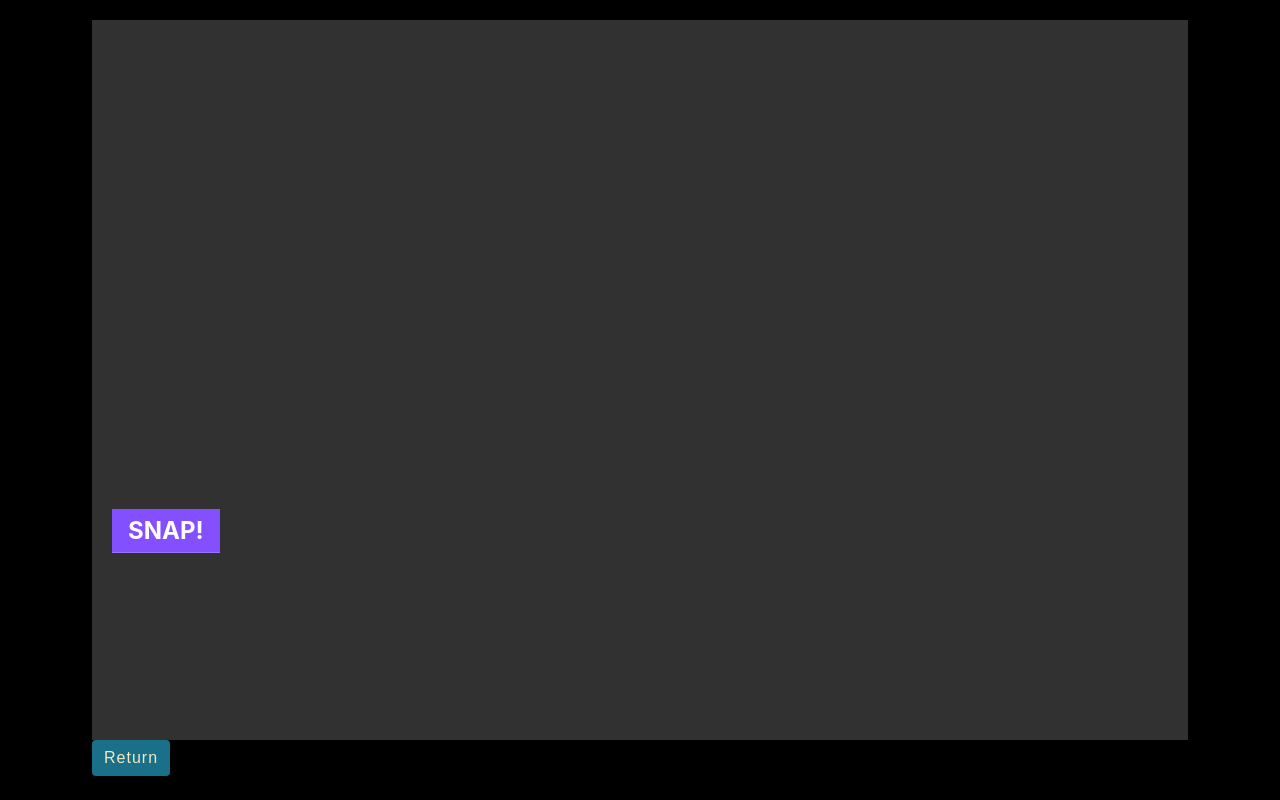
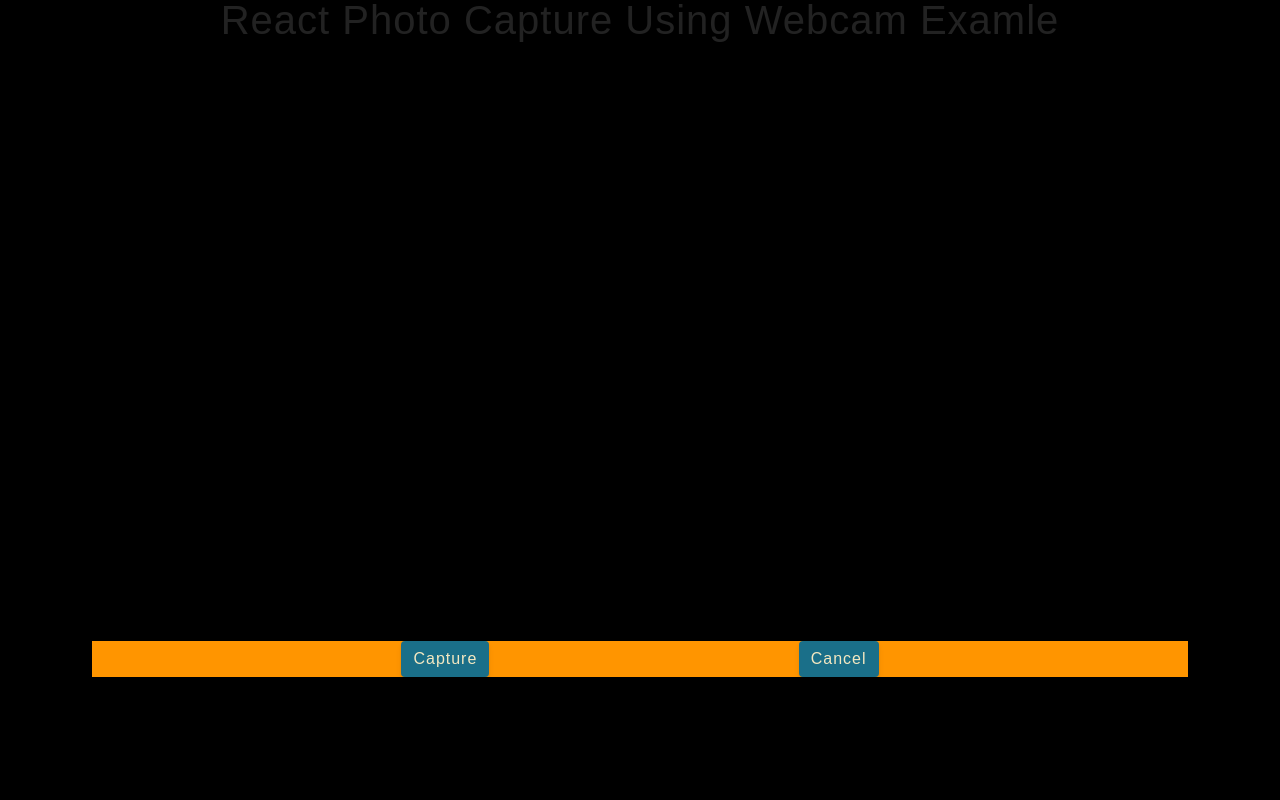
Before and after one commit to cesconettoedu/Eds_Beer_List-FrontEnd, a React (Create React App) app: page /future in a window 1280 px wide. Built offline with nearby package versions, Linux system fonts and the light colour scheme; no server answers; a web font is replaced by a local one.

Commit message:
starting add capture foto

```diff
--- a/package.json
+++ b/package.json
@@ -13,6 +13,7 @@
     "react-dom": "^18.2.0",
     "react-router-dom": "^6.8.1",
     "react-scripts": "5.0.1",
+    "react-webcam": "^7.0.1",
     "styled-components": "^5.3.6",
     "web-vitals": "^2.1.4"
   },
--- a/src/App.js
+++ b/src/App.js
@@ -1,6 +1,7 @@
 import { BrowserRouter as Router, Routes, Route } from 'react-router-dom';
 import { Enter, List, AddBeer, SingleBeer } from './pages';
-import { Future } from './components';
+import { Cam } from './components';
+
 
 function App() {
 
@@ -14,7 +15,7 @@
         <Route path='/add' element={<AddBeer addre={addre} edit={false}/>} />
         <Route path='/edit/:id' element={<AddBeer addre={addre} edit={true}/>} />
         <Route path='/:id' element={<SingleBeer addre={addre}/>} />
-        <Route path='/future' element={<Future />} />
+        <Route path='/future' element={<Cam />} />
       </Routes>
     </Router>
   );
--- /dev/null
+++ b/src/components/Cam.js
@@ -0,0 +1,81 @@
+import React, { useState } from 'react'
+import { useNavigate } from 'react-router-dom';
+import Webcam from 'react-webcam'
+
+
+const WebcamComponent = () => <Webcam />
+const videoConstraints = {
+  width: 1902,
+  height: 1080,
+  facingMode: 'user',
+}
+
+
+
+const Cam = () => {
+  const navigate = useNavigate();
+  const [picture, setPicture] = useState('')
+  const webcamRef = React.useRef(null)
+  const refresh = () => window.location.reload(true)
+
+  const capture = React.useCallback(() => {
+    const pictureSrc = webcamRef.current.getScreenshot()
+    setPicture(pictureSrc)
+  })
+
+  console.log("aaaaaaaaa", picture);
+
+
+  return (
+    <div className='container'>
+      <h2 className="mb-5 text-center">
+        React Photo Capture using Webcam Examle
+      </h2>
+      <div>
+        {picture == '' ? (
+          <Webcam
+            audio={false}
+            height={400}
+            ref={webcamRef}
+            width={400}
+            screenshotFormat="image/jpeg"
+            videoConstraints={videoConstraints}
+          />
+        ) : (
+          <img src={picture} />
+        )}
+      </div>
+      <div className='btnBtns'>
+        {picture != '' ? (
+          <>
+          <div className='btnCapt'>
+            <button
+              onClick={() => {
+                refresh()
+              }}
+              className="btn btn-primary "
+            >
+              Retake
+            </button>
+            <button type="button" className="btn btn-primary" onClick={() => navigate(-1)}>Save</button>
+
+          </div>
+          </>
+        ) : (
+          <button
+            onClick={(e) => {
+              e.preventDefault()
+              capture()
+            }}
+            className="btn btn-primary"
+          >
+            Capture
+          </button>
+        )}
+      <button type="button" className="btn btn-primary" onClick={() => navigate(-1)}>Cancel</button>
+      </div>
+
+    </div>
+  )
+}
+export default Cam
--- a/src/components/Future.js
+++ /dev/null
@@ -1,83 +0,0 @@
-import React, {useRef, useEffect, useState} from 'react'
-import { useNavigate } from 'react-router-dom';
-import './styles.css';
-
-function App() {
-  const navigate = useNavigate();
-
-  const videoRef = useRef(null);
-  const photoRef = useRef(null);
-
-  const [hasPhoto, setHasPhoto] = useState(false);
-
-  const getVideo = () => {
-    navigator.mediaDevices
-      .getUserMedia({
-        video: {width: 1902, height: 1080}
-      })
-      .then(stream => {
-        let video = videoRef.current;
-        video.srcObject = stream;
-        video.play();
-      })
-      .catch(err => {
-        console.error(err);
-      })
-  }
-
-
-  const takePhoto = () => {
-    const width = 414;
-    const height = width / (16/9);
-
-    let video = videoRef.current;
-    let photo = photoRef.current;
-
-    photo.width = width;
-    photo.height = height;
-
-    let ctx = photo.getContext('2d');
-    ctx.drawImage(video, 0, 0 , width, height);
-    setHasPhoto(true);
-  }
-
-
-  const closePhoto = () => {
-    let photo = photoRef.current;
-    let ctx = photo.getContext('2d');
-
-    ctx.clearRect(0, 0, photo.width, photo.height);
-
-    setHasPhoto(false);
-  }
-
-
-  useEffect(() => {
-    getVideo();
-  }, [videoRef]);
-
-
-  return (
-    <div class="container lens">
-
-      <div className='App' id='appFoto'>
-        <div className="camera">
-          <video ref={videoRef}></video>
-          <button className='btnFoto' onClick={takePhoto}>SNAP!</button>
-        </div>
-        <div className={'result ' + (hasPhoto ? 'hasPhoto' : '')}>
-          <canvas ref={photoRef}></canvas>
-          <button className='btnFoto' onClick={closePhoto}>CLOSE</button>
-        </div>
-      </div>
-
-
-
-<button type="button" className="btn btn-primary" onClick={() => navigate(-1)}>Return</button>
-
-    </div>
-
-  )
-}
-
-export default App;
--- a/src/components/index.js
+++ b/src/components/index.js
@@ -1,10 +1,11 @@
 import Card from "./Card"
 import Navbar from "./Navbar";
 import AddBtnBeer from "./AddBtnBeer"
-import Future from "./Future"
+import Future from "./Future_changeFor_Cam"
 import Search from "./Search";
 import Footer from "./Footer";
 import Counter from "./Counter";
+import Cam from "./Cam";
 
 export {
   Card,
@@ -13,5 +14,6 @@
   Future,
   Search,
   Footer,
-  Counter
+  Counter,
+  Cam
 }
--- a/src/components/styles.css
+++ b/src/components/styles.css
@@ -191,3 +191,24 @@
 }
 
 /* Future   take a photoo /////////////////////////////////////*/
+
+
+/* CAM */
+.btnBtns {
+  background-color: #ff9500;
+  display: flex;
+  justify-content: space-evenly;
+}
+
+.btnCapt {
+
+}
+
+/* .btnCapt {
+  display: flex;
+  padding: 10px;
+  margin: 10px;
+  justify-content: center;
+  justify-content: space-evenly;
+
+} */
--- a/src/pages/AddBeer.js
+++ b/src/pages/AddBeer.js
@@ -10,6 +10,8 @@
   const [title, setTitle] = useState("");
   const [note, setNote] = useState("No comments yet");
   const [star, setStar] = useState(0);
+
+  const [scrShot, setScrShot] = useState("");
 
   const navigate = useNavigate();
   const refresh = () => window.location.reload(true)  //refresh a page
```
Also changed, not shown: 1 other file (tests, documents, lock files or other folders).
